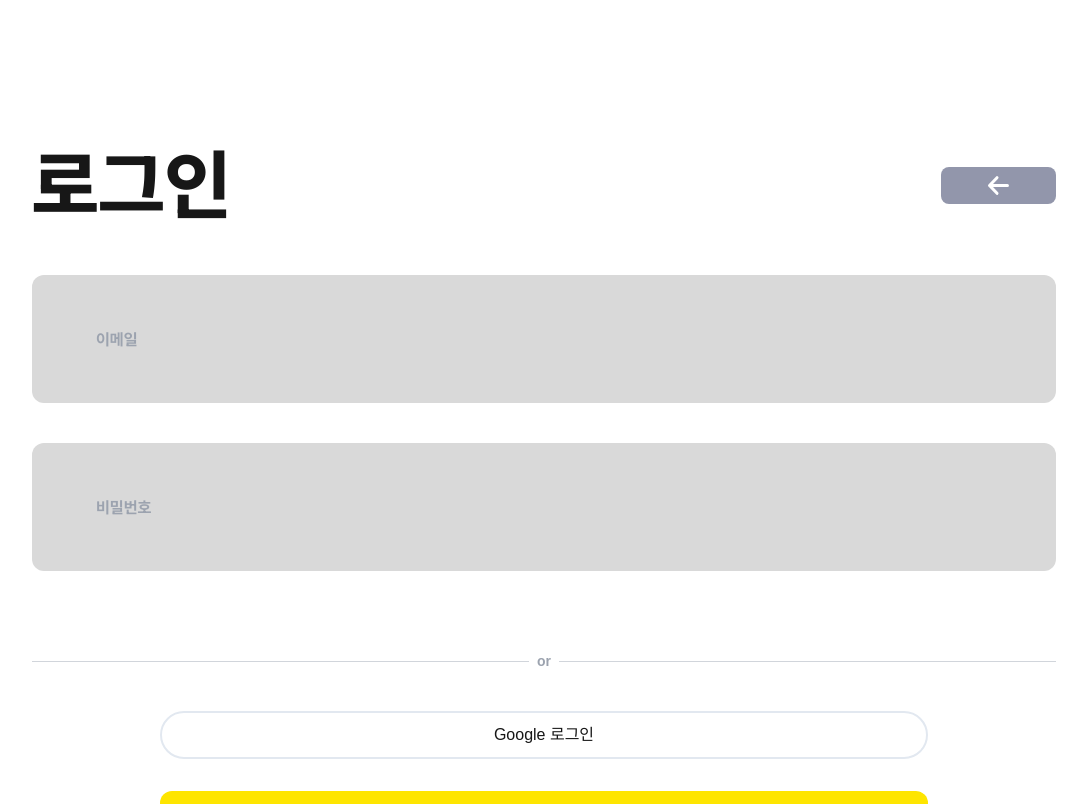
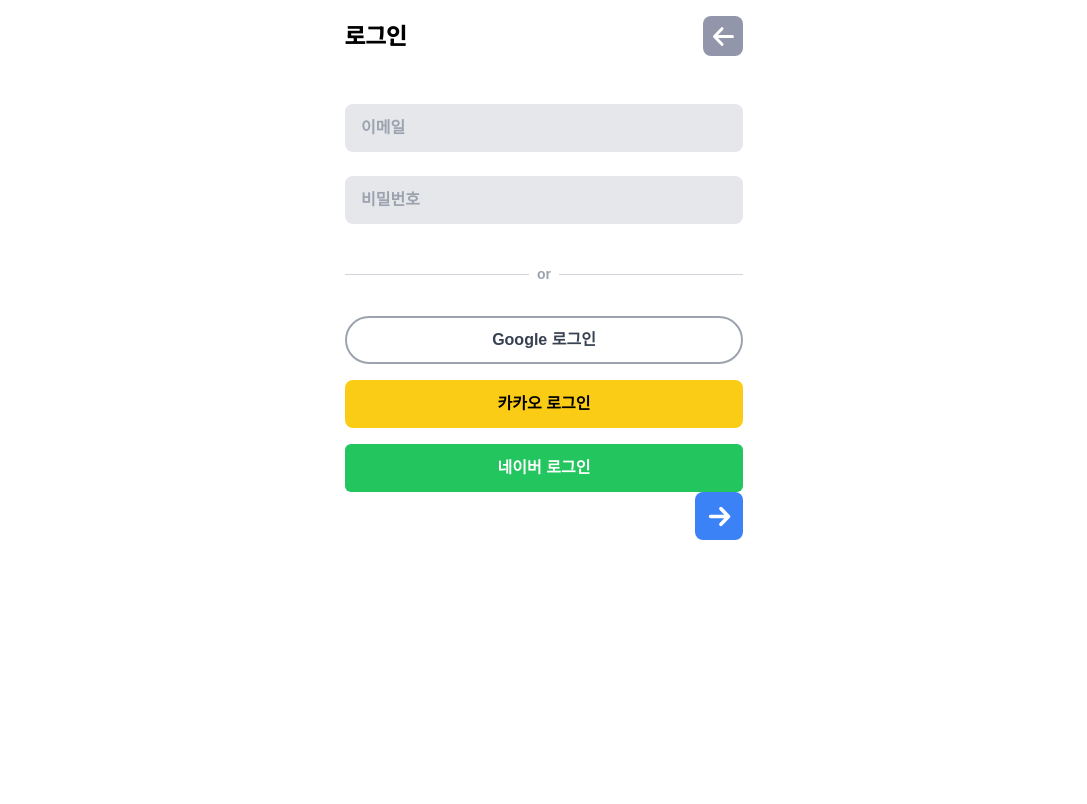
Before and after one commit to Meetup-Project/Meetup_front, a Next.js app: page /SignIn in a window 1280 px wide. Shown: the top 804 px of the page, without its empty margins (96-1183 px from the left). Built offline with nearby package versions, Linux system fonts and the light colour scheme.

Commit message:
일단 주서처리중

```diff
--- a/app/pages/signin.tsx
+++ b/app/pages/signin.tsx
@@ -26,55 +26,51 @@
 
       console.log('로그인 성공:', response.data);
 
-      // JWT 토큰을 로컬 스토리지에 저장
       if (response.data.token) {
         localStorage.setItem('token', response.data.token);
       }
 
-      router.push('/SStart'); // 로그인 성공 후 메인 페이지로 이동
+      router.push('/SStart');
     } catch (error) {
       console.error('로그인 실패:', error);
       setErrorMessage('❌ 로그인 정보가 올바르지 않습니다.');
     }
   };
+
   return (
-    <div id='background' className='bg-white flex flex-col items-center p-[10vw]'>
-      <div id='topDiv' className='flex items-center justify-between w-full'>
-        <span id='signupText' className='font-pretendard font-extrabold text-[6vw]'>로그인</span>
-        <div id='backbutton' onClick={goBack} className='rounded-[8px] bg-bluegray w-[9vw] h-[4.7vh] flex justify-center items-center'>
-          <img id='backimg' src='/arrow-right-sm.svg' alt='arr  ow-right' />
-        </div>
+    <div className='w-full max-w-[430px] min-w-[320px] min-h-screen flex flex-col items-center bg-white mx-auto px-4'>
+      {/* 맨위 탑바 */}
+      <div className='flex items-center justify-between w-full py-4'>
+        <span className=' text-black font-pretendard font-extrabold text-3xl md:text-2xl'>로그인</span>
+        <button onClick={goBack} className='rounded-lg bg-bluegray w-10 h-10 flex justify-center items-center'>
+          <img src='/arrow-right-sm.svg' alt='뒤로가기' />
+        </button>
       </div>
 
-      <div id='contentDiv' className='flex flex-col gap-[5vh] mt-[4vh] w-full items-center'>
-        <input id='email' value={EmailValue} onChange={(e) => SetEmailValue(e.target.value)} placeholder='이메일' type='text'
-          className='bg-graygray w-[80vw] h-[8vh] rounded-[12px] p-[5vw] placeholder:font-bold font-pretendard'/>
-        <input id='password' value={PasswordValue} onChange={(e) => SetPasswordValue(e.target.value)} placeholder='비밀번호' type='password'
-          className='bg-graygray w-[80vw] h-[8vh] rounded-[12px] p-[5vw] placeholder:font-bold font-pretendard'/>
+      {/*메인 입력칸  */}
+      <div className='flex flex-col gap-6 mt-8 w-full items-center'>
+        <input value={EmailValue} onChange={(e) => SetEmailValue(e.target.value)} placeholder='이메일' type='text'
+          className='bg-gray-200 w-full max-w-md h-12 rounded-lg px-4 placeholder:font-bold' />
+        <input value={PasswordValue} onChange={(e) => SetPasswordValue(e.target.value)} placeholder='비밀번호' type='password'
+          className='bg-gray-200 w-full max-w-md h-12 rounded-lg px-4 placeholder:font-bold' />
         {ErrorMessage && <p className='text-red-500 font-bold'>{ErrorMessage}</p>}
       </div>
 
-      <div id='divideline' className='flex items-center gap-2 w-full mt-[10vh]'>
+      <div className='flex items-center gap-2 w-full max-w-md mt-10'>
         <div className='flex-1 border-t border-gray-300'></div>
         <span className='text-gray-400 font-semibold text-sm'>or</span>
         <div className='flex-1 border-t border-gray-300'></div>
       </div>
 
-      <div id='OauthDiv' className='w-[60vw] flex flex-col gap-[4vh] mt-[5vh]'>
-        <button id='google' className='border-2 border-googlebord rounded-[9999px] w-full h-[6vh]'>
-          Google 로그인
-        </button>
-        <button id='kakao' className='w-full h-[6vh] rounded-[12px] bg-kakaobg'>
-          카카오 로그인
-        </button>
-        <button id='naver' className='w-full h-[6vh] rounded-[4px] bg-naverbg'>
-          네이버 로그인
-        </button>W
+      <div className='w-full max-w-md flex flex-col gap-4 mt-8'>
+        <button className='border-2 border-gray-400 rounded-full w-full h-12 text-gray-700 font-semibold'>Google 로그인</button>
+        <button className='w-full h-12 rounded-lg bg-yellow-400 text-black font-semibold'>카카오 로그인</button>
+        <button className='w-full h-12 rounded-md bg-green-500 text-white font-semibold'>네이버 로그인</button>
       </div>
 
-      <div id='bottomDiv' className='flex flex-row-reverse w-full mt-[10vh]'>
-        <button onClick={handleLogin} className='rounded-[8px] bg-blueblue w-[12vw] h-[6vh] flex justify-center items-center'>
-          <img id='submit arrow' src='/arrow-left-sm.svg' alt='로그인' />
+      <div className='flex justify-end w-full max-w-md'>
+        <button onClick={handleLogin} className='rounded-lg bg-blue-500 w-12 h-12 flex justify-center items-center'>
+          <img src='/arrow-left-sm.svg' alt='로그인' />
         </button>
       </div>
     </div>
--- a/package.json
+++ b/package.json
@@ -9,7 +9,7 @@
     "lint": "next lint"
   },
   "dependencies": {
-    "axios": "^1.7.9",
+    "axios": "^1.8.1",
     "next": "15.1.6",
     "react": "^19.0.0",
     "react-dom": "^19.0.0"
```
Also changed, not shown: 1 other file (tests, documents, lock files or other folders).
